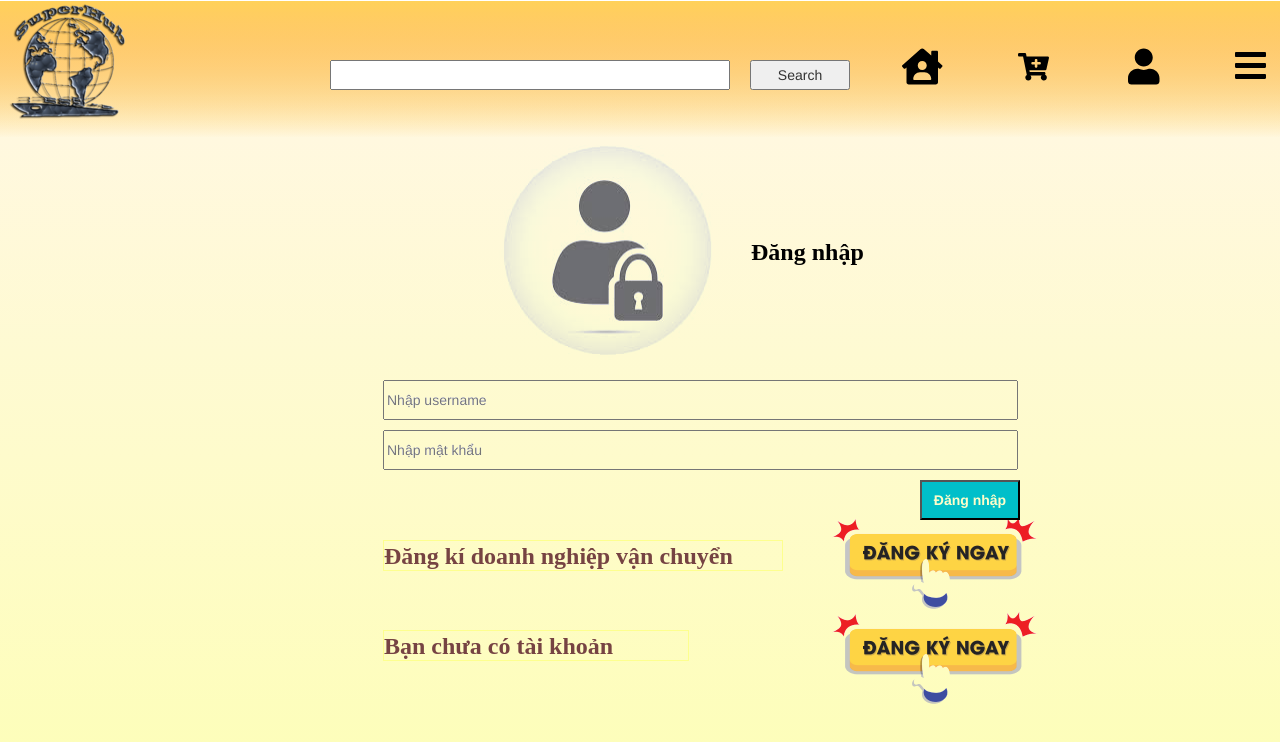
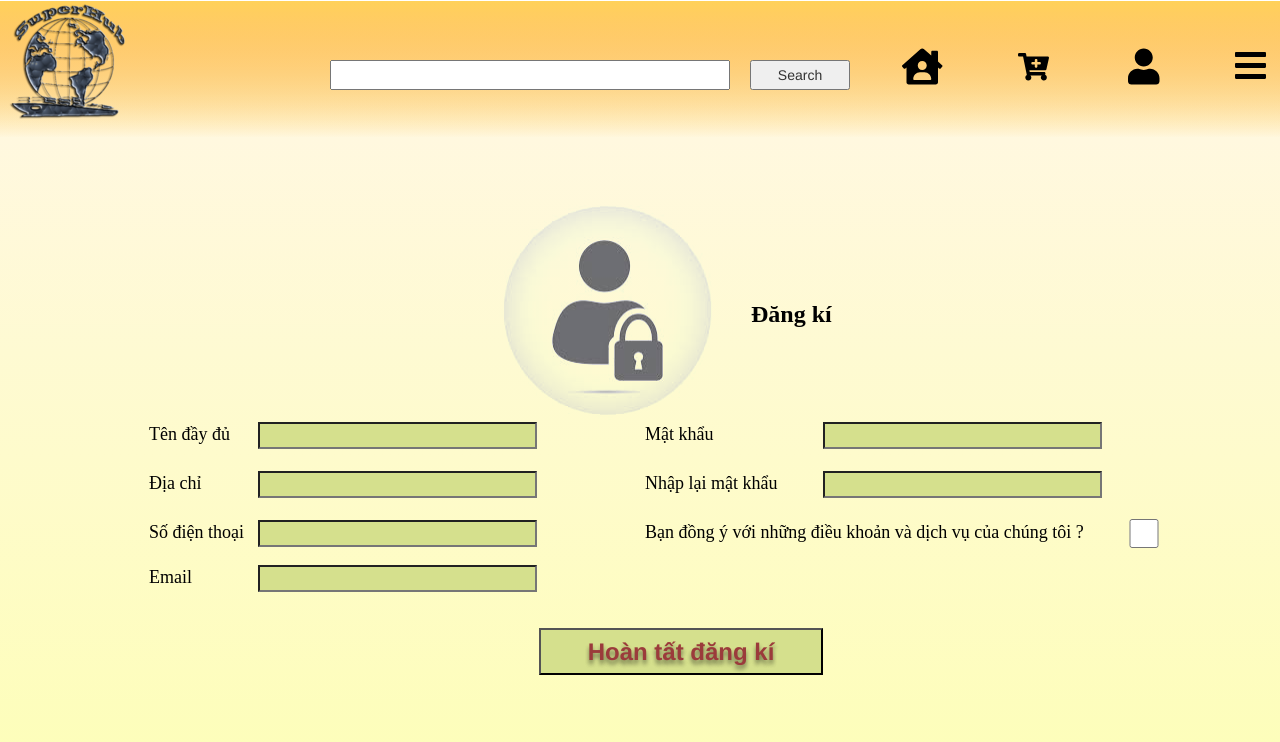
Before and after one commit to vongocnghia1610/DeleveryHub-FE, an Angular app in the folder My_project/HubDelivery/ClientApp/: page / in a window 1280 px wide. Shown: the top 742 px of the page. Built offline with nearby package versions, Linux system fonts and the light colour scheme.

Commit message:
Fetch api cho trang dang ki tai khoan khach hang

```diff
--- a/My_project/HubDelivery/ClientApp/src/app/app.module.ts
+++ b/My_project/HubDelivery/ClientApp/src/app/app.module.ts
@@ -53,11 +53,12 @@ import {AuthServiceService} from './auth-service.service';
     FormsModule,
     ReactiveFormsModule,
     RouterModule.forRoot([
+      { path: '', component: RegisterComponent },
       { path: 'dichvukhachhang', component: DichvukhachhangComponent },
       { path: 'dichvuvanchuyen', component: DichvuvanchuyenComponent },
       { path: 'home', component: HomeComponent, pathMatch: 'full' },
-      { path: '', component: LoginComponent },
-      { path: 'register', component: RegisterComponent },
+      { path: 'login', component: LoginComponent },
+
       { path: 'dichvudoanhnghiep', component: DichvudoanhnghiepComponent },
 
       { path: 'notification', component: NotificationComponent },
--- a/My_project/HubDelivery/ClientApp/src/app/layout/layout.component.css
+++ b/My_project/HubDelivery/ClientApp/src/app/layout/layout.component.css
@@ -129,6 +129,7 @@
   height: 34px;
   left: 1235px;
   top: 47px;
+  border: none;
 }
 
 /* Dropdown Content (Hidden by Default) */
@@ -146,7 +147,7 @@
     color: black;
     padding: 8px 16px;
     text-decoration: none;
-
+ border: none;
   }
 
     /* Change color of dropdown links on hover */
@@ -164,3 +165,41 @@
 .dropdown.dropbtn:hover .dropdown-content{
 
 }
+.username{
+  left: 1280px;
+  top: 47px;
+
+}
+/* .txtquanliadmin ul{
+  list-style:none;
+}
+.txtquanliadmin li:hover{
+
+}
+.txtquanliadmin > ul{
+  list-style:none;
+  display:inline-block;
+}
+.txtquanliadmin > ul > li {
+  position:relative;
+  cursor:pointer;
+}
+.dropdown{
+  position:absolute;
+  font-size:18px;
+  width:200%;
+ text-align:left;
+}
+.dropdown li{
+  display:none;
+
+}
+.dropdown li:hover{
+
+}
+.txtquanliadmin li:hover > .dropdown{
+  perspective:1000px;
+}
+  .txtquanliadmin li:hover > .dropdown li {
+    display: block;
+  } */
--- a/My_project/HubDelivery/ClientApp/src/app/layout/layout.component.html
+++ b/My_project/HubDelivery/ClientApp/src/app/layout/layout.component.html
@@ -23,10 +23,12 @@ u<!DOCTYPE html>
         <a href="#">Đối tác công ty </a>
         <a href="#">Dịch vụ công ty </a>
         <a href="#">Thông tin công ty</a>
-        <a href="#">Khách hàng </a>
+        <a [routerLink]='["/"]'>Log out </a>
 
       </div>
-    </div>
+      </div>
+
+
 
 
     <div class="user">
@@ -46,7 +48,7 @@ u<!DOCTYPE html>
 
 
 
-      <a [routerLink]='["/notification"]'>
+      <a [routerLink]='["/dichvuvanchuyen"]'>
         <svg   xmlns="http://www.w3.org/2000/svg" viewBox="0 0 576 512"><path d="M504.717 320H211.572l6.545 32h268.418c15.401 0 26.816 14.301 23.403 29.319l-5.517 24.276C523.112 414.668 536 433.828 536 456c0 31.202-25.519 56.444-56.824 55.994-29.823-.429-54.35-24.631-55.155-54.447-.44-16.287 6.085-31.049 16.803-41.548H231.176C241.553 426.165 248 440.326 248 456c0 31.813-26.528 57.431-58.67 55.938-28.54-1.325-51.751-24.385-53.251-52.917-1.158-22.034 10.436-41.455 28.051-51.586L93.883 64H24C10.745 64 0 53.255 0 40V24C0 10.745 10.745 0 24 0h102.529c11.401 0 21.228 8.021 23.513 19.19L159.208 64H551.99c15.401 0 26.816 14.301 23.403 29.319l-47.273 208C525.637 312.246 515.923 320 504.717 320zM408 168h-48v-40c0-8.837-7.163-16-16-16h-16c-8.837 0-16 7.163-16 16v40h-48c-8.837 0-16 7.163-16 16v16c0 8.837 7.163 16 16 16h48v40c0 8.837 7.163 16 16 16h16c8.837 0 16-7.163 16-16v-40h48c8.837 0 16-7.163 16-16v-16c0-8.837-7.163-16-16-16z"></path></svg>
       </a>
 
--- a/My_project/HubDelivery/ClientApp/src/app/layout/layout.component.ts
+++ b/My_project/HubDelivery/ClientApp/src/app/layout/layout.component.ts
@@ -1,5 +1,5 @@
 
-import { Component, OnInit } from '@angular/core';
+import { Component, OnInit, Input  } from '@angular/core';
 
 @Component({
   selector: 'app-layout',
--- a/My_project/HubDelivery/ClientApp/src/app/register/register.component.css
+++ b/My_project/HubDelivery/ClientApp/src/app/register/register.component.css
@@ -107,6 +107,29 @@ color: #000000;
   line-height: 24px;
   color: #000000;
 }
+.txtemail{
+  position: absolute;
+  width: 121px;
+  height: 27px;
+  left: 149px;
+  top: 565px;
+  font-family: Red Hat Display;
+  font-style: normal;
+  font-weight: 500;
+  font-size: 18px;
+  line-height: 24px;
+  color: #000000;
+}
+.email{
+  position: absolute;
+  width: 279px;
+  height: 27px;
+  left: 258px;
+  top: 565px;
+  background: #D5E08D;
+}
+
+
 .phoneumber {
   /* Rectangle 8 */
   position: absolute;
--- a/My_project/HubDelivery/ClientApp/src/app/register/register.component.html
+++ b/My_project/HubDelivery/ClientApp/src/app/register/register.component.html
@@ -1,5 +1,5 @@
 <!DOCTYPE html>
-<html lang="en">
+<html >
 <head>
   <meta charset="utf-8" />
 
@@ -25,24 +25,28 @@
     <div class="textregister">Đăng kí</div>
 
   </div>
-
+ <form [formGroup]="formGroup" (ngSubmit)="registerProces()">
   <div class="txtname"> Tên đầy đủ </div>
-  <input type="text" class="name" />
+  <input type="text" class="name" formControlName="TenKhachHang" />
   <div class="txtngsinh"> Địa chỉ</div>
-  <input type="text" class="ngsinh" />
+  <input type="text" class="ngsinh" formControlName="DiaChi" />
   <div class="txtaddress"> Số điện thoại </div>
-  <input type="text" class="address" />
-
-
+  <input type="text" class="address"  formControlName="SoDienThoai"/>
+  <div class="txtemail">Email</div>
+  <input type="text" class="email"  formControlName="Email"/>
   <div class="txtpassw"> Mật khẩu </div>
 
-  <input type="password" class="passw" />
+  <input type="password" class="passw" formControlName="Password" />
   <div class="txtrepeatepw"> Nhập lại mật khẩu </div>
-  <input type="password" class="repeatepw" />
 
+  <input type="password" class="repeatepw"  formControlName="ConfirmPassword" />
+
+<input type="checkbox" id="chkbox" class="checkbox" formControlName="Checkbox" id="action"  required  />
   <div class="txtdongydieukhoan"> Bạn đồng ý với những điều khoản và dịch vụ của chúng tôi ?</div>
-  <input type="checkbox" class="checkbox" />
-  <button  class="btnregister">Hoàn tất đăng kí</button>
+
+  <button  type="submit" class="btnregister">Hoàn tất đăng kí</button>
+
+</form>
 
 </body>
 </html>
--- a/My_project/HubDelivery/ClientApp/src/app/register/register.component.ts
+++ b/My_project/HubDelivery/ClientApp/src/app/register/register.component.ts
@@ -1,5 +1,13 @@
 
-import { Component, OnInit } from '@angular/core';
+import { Component, OnInit, Inject, ApplicationModule} from '@angular/core';
+import { HttpClient, HttpHeaders } from '@angular/common/http';
+import {FormControl, FormsModule, Validators} from '@angular/forms';
+import { from } from 'rxjs/observable/from';
+import{FormGroup} from'@angular/forms';
+import {Observable} from 'rxjs';
+import { AuthServiceService } from '../auth-service.service';
+import { RouterModule } from '@angular/router';
+import {Router} from '@angular/router';
 
 @Component({
   selector: 'app-register',
@@ -8,9 +16,79 @@ import { Component, OnInit } from '@angular/core';
 })
 export class RegisterComponent implements OnInit {
 
-  constructor() { }
+  formGroup : FormGroup;
+  constructor(private http:HttpClient,
+    private router:Router) { }
+  ngOnInit() {
+    this.initForm();
 
-  ngOnInit(): void {
+  }
+  register(data):Observable<any>{
+    console.log("I am server");
+    return this.http.post(`http://54.255.93.14/auth/register-khachhang`, data);
+  }
+  initForm(){
+    this.formGroup= new FormGroup({
+      TenKhachHang: new FormControl("",[ Validators.required]),
+      Email: new FormControl("", [Validators.required]),
+      DiaChi: new FormControl("",[ Validators.required]),
+      Password: new FormControl("",[ Validators.required]),
+    SoDienThoai: new FormControl("",[ Validators.required]),
+    ConfirmPassword :new FormControl("",[Validators.required]),
+    Checkbox :new FormControl("",[Validators.required]),
+
+    });
+
   }
 
+    registerProces(){
+
+
+
+      const password = this.formGroup.get('Password').value;
+      const confirmPassword = this.formGroup.get('ConfirmPassword').value;
+      const checkbox = this.formGroup.get('Checkbox').value;
+
+     if(password != confirmPassword || password=="" || confirmPassword=="")
+     {
+      alert("Password not match");
+       return;
+     }
+
+     else if(checkbox !=true)
+     {alert("Bạn chưa đồng ý điều khoản");
+       return;
+
+     }
+     else{
+      if (this.formGroup.valid){
+      this.register(this.formGroup.value).subscribe((result) =>{
+
+        if(result)
+         console.log( result);
+         alert("Đăng kí thành công");
+
+
+
+
+
+      }, error=>{
+
+        if( error.error != "Dang ky that bai")
+        alert("Email này đã được đăng kí rồi !!");
+
+      });
+
+
+
+    }
+
+    else alert("Bạn chưa nhập đầy đủ thông tin");
+
+  }
+
+
+
+    }
+
 }
```
Also changed, not shown: My_project/HubDelivery/ClientApp/src/app/admin/admin.component.css (+0 -33 lines), My_project/HubDelivery/ClientApp/src/app/login/login.component.ts (+3 -14 lines).
